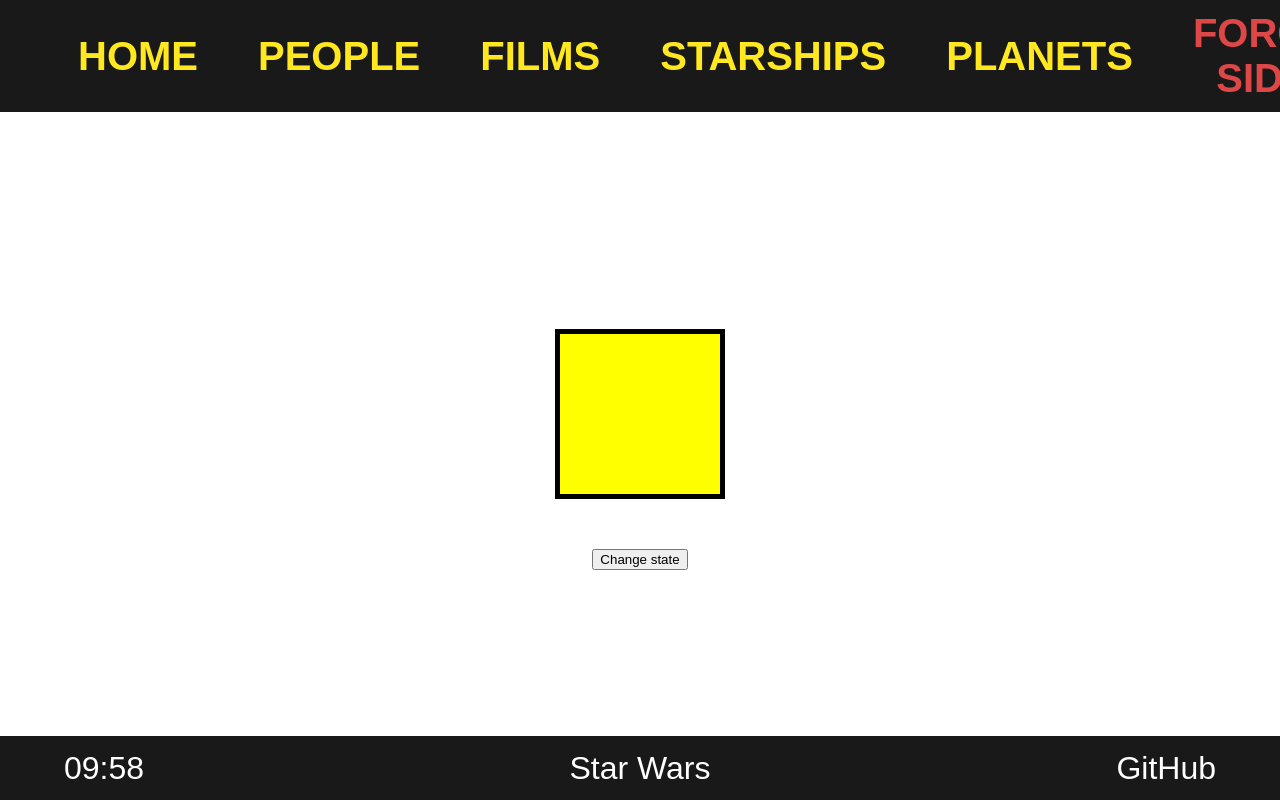
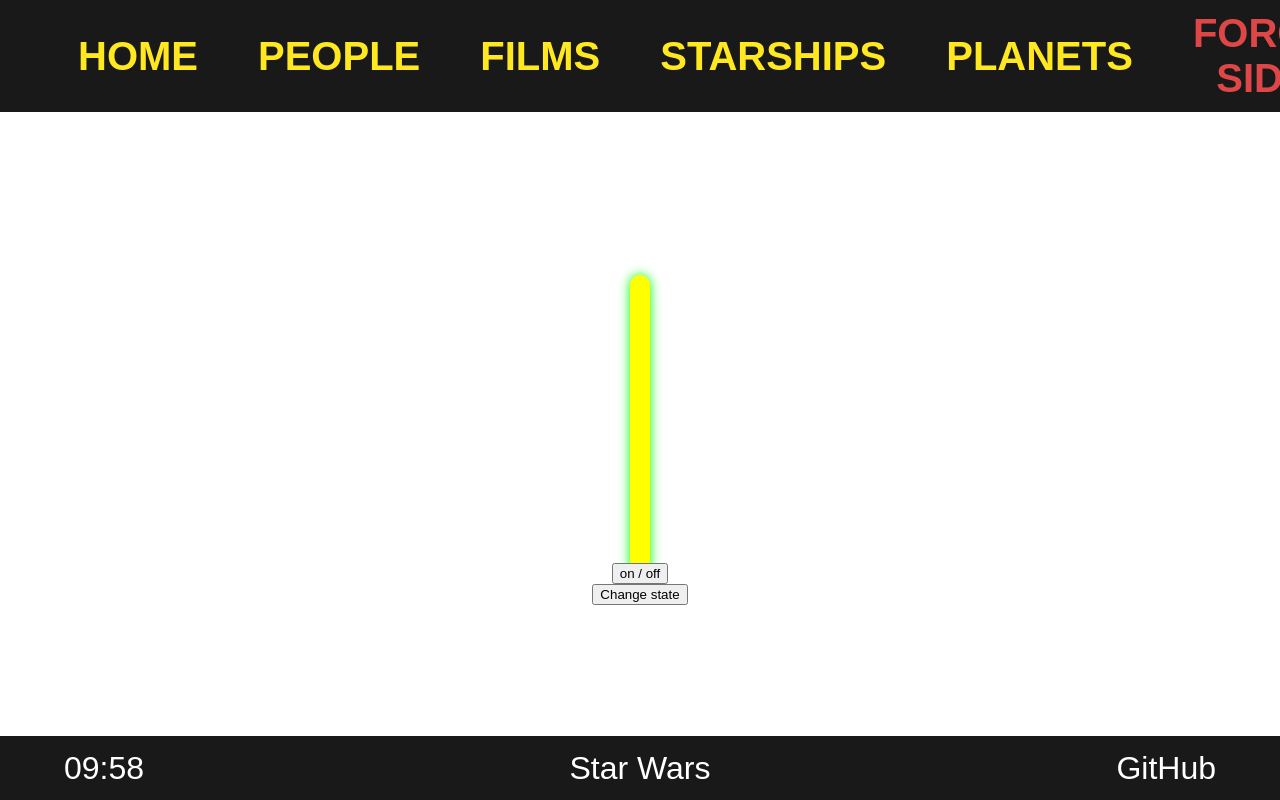
Before and after one commit to cookieMonsterDev/star-wars-app, a React (Create React App) app: page /forceside in a window 1280 px wide. Built offline with nearby package versions, Linux system fonts and the light colour scheme; a web font is replaced by a local one.

Commit message:
chore: add saber

```diff
--- a/src/components/Force/components/LightSaber.tsx
+++ b/src/components/Force/components/LightSaber.tsx
@@ -1,18 +1,56 @@
-import styled from 'styled-components';
+import { useState } from 'react';
+import styled, { keyframes} from 'styled-components';
 
 interface LightSaberProps {
   isSith?: boolean;
   isJedi?: boolean;
-  isUnique?: boolean;
+  isUnique?: boolean
+  isOn?: boolean;
 };
 
-const Box = styled.div<LightSaberProps>`
-  width: 10em;
-  height: 10em;
-  border: 5px solid black;
-  margin: 50px;
+const Container = styled.div<LightSaberProps>`
+  position: relative;
+  display: flex;
+  justify-content: center;
+  width: 5em;
+  height: 20em;
+  overflow: hidden;
 
+  > div {
+    width: 100%;
+    height: 100%;
+    display: flex;
+    transition: all 1000ms;
+    justify-content: center;
+    transform: translateY(100%);
+
+    ${({isOn}) => isOn && `transform: translateY(0)`}
+  }
+`;
+
+const glow = keyframes`
+    from {
+      box-shadow: 0 0 9px lime;
+    }
+    50% {
+      box-shadow: 0 0 18px lime;
+    }
+    to {
+      box-shadow: 0 0 9px lime;
+    }
+`;
+
+const Saber = styled.div<LightSaberProps>`
+  position: absolute;
+  top: 2em;
+  border-radius: 10px;
+  width: 20px;
+  height: 100%;
   background-color: yellow;
+  transition: all 500ms;
+  animation: ${glow} 3s linear infinite;
+
+  ${({isOn}) => isOn && `transform: translateY(0)`}
 
   ${({isSith}) => isSith && `background-color: red;`}
 
@@ -22,11 +60,25 @@ const Box = styled.div<LightSaberProps>`
 `;
 
 const LightSaber = (props: LightSaberProps) =>  {
+
+  const[isOn, setOn] = useState<boolean>(true);
+
+  const handleClick = () => {
+    setOn(prev => !prev);
+  };
+
   return (
-    <Box
-      isSith={props.isSith}
-      isJedi={props.isJedi}
-      isUnique={props.isUnique}/>
+    <>
+    <Container isOn={isOn}>
+      <div>
+      <Saber isSith={props.isSith}
+        isJedi={props.isJedi}
+        isUnique={props.isUnique}
+        ></Saber>
+      </div>
+    </Container>
+    <button onClick={handleClick}> on / off</button>
+    </>
   );
 }
 
```
Also changed, not shown: src/typescript/modules.d.ts (renamed from src/modules.d.ts).
